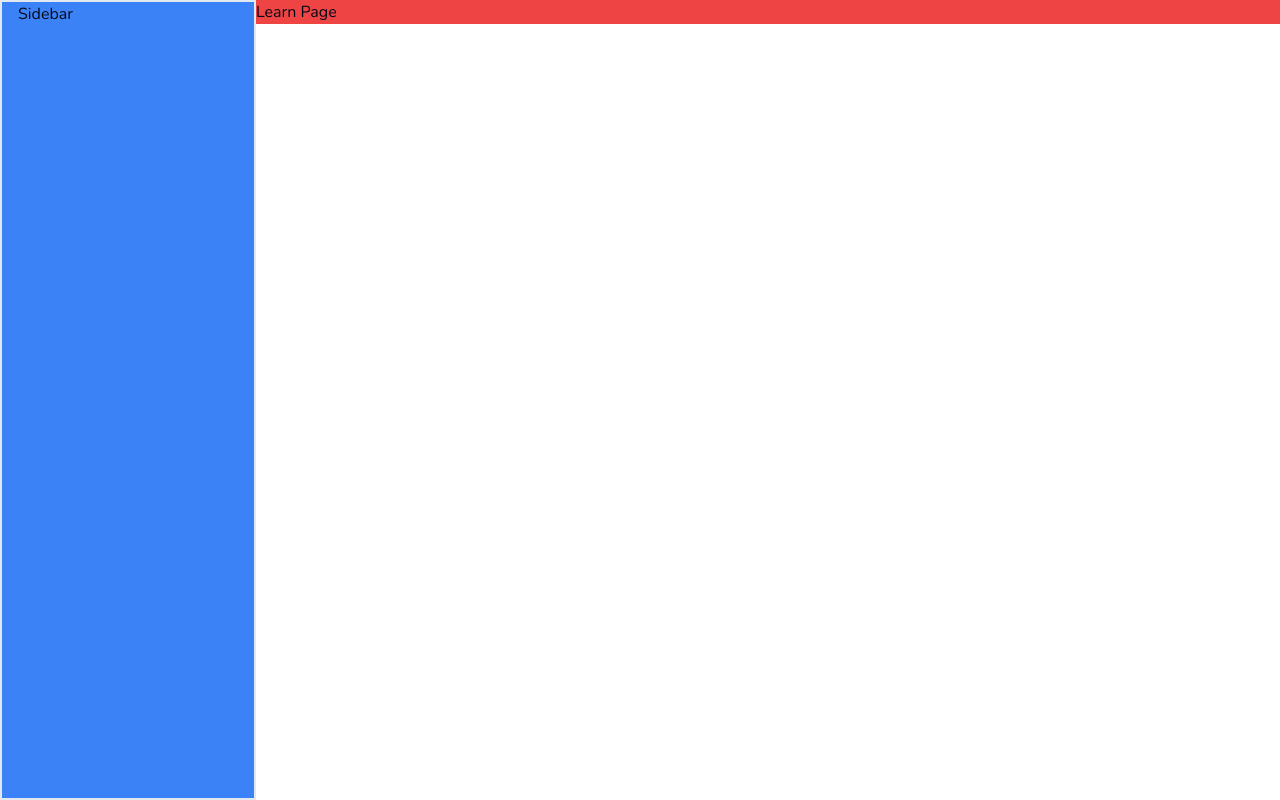
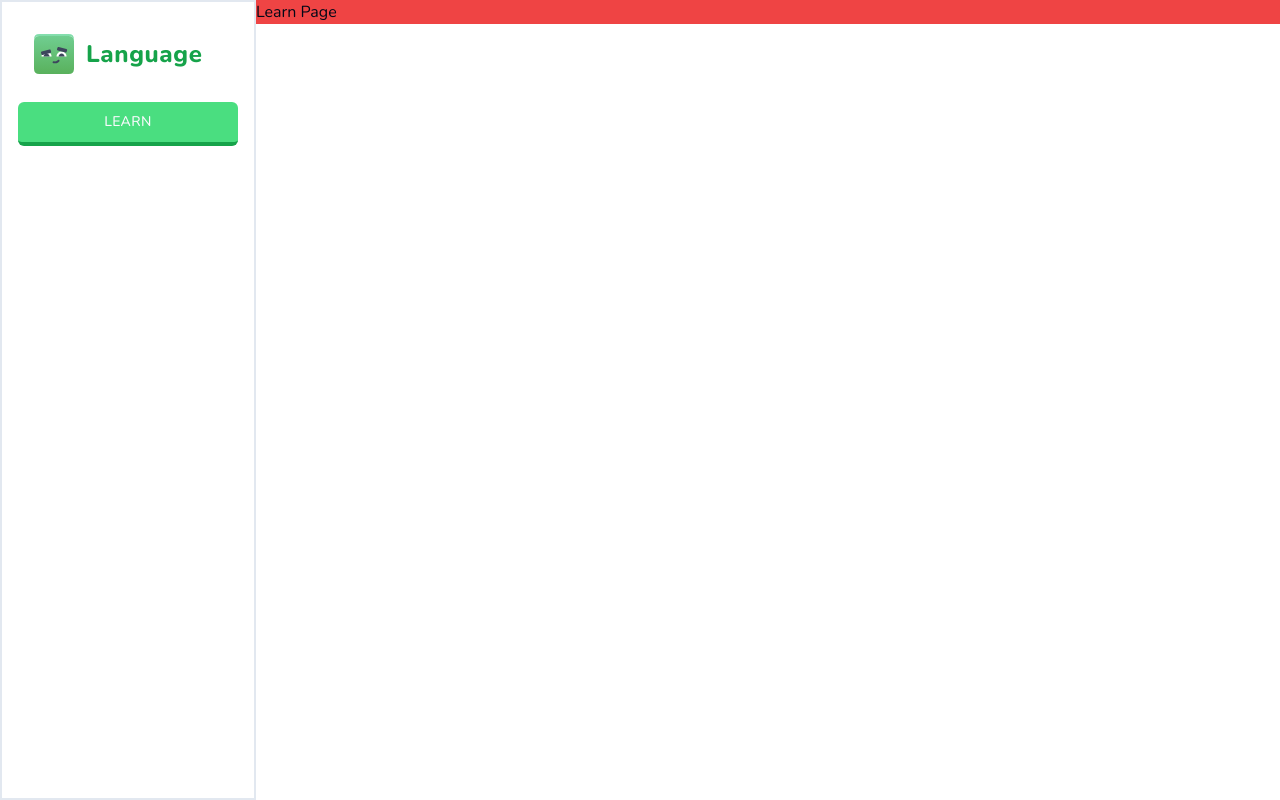
Before and after one commit to Shitanshu731/LanguageApp, a Next.js app: page /learn in a window 1280 px wide. Built offline with nearby package versions, Linux system fonts and the light colour scheme.

Commit message:
Create Siebar Container file

```diff
--- a/components/mobile-sidebar.tsx
+++ b/components/mobile-sidebar.tsx
@@ -11,7 +11,6 @@ export const MobileSidebar = () => {
         <Sheet>
             <SheetTrigger>
                 <Menu className="text-white" />
-
             </SheetTrigger>
             <SheetContent className="p-0 z-[100]" side="left">
                 <Sidebar />
--- /dev/null
+++ b/components/sidebar-item.tsx
@@ -0,0 +1,19 @@
+"use client"
+import React from 'react'
+import { Button } from './ui/button';
+
+type props ={
+    label : string;
+    iconSrc : string;
+    href : string;
+}
+
+const SidebarItem = ({label,iconSrc,href} : props) => {
+  return (
+    <Button variant="secondary">
+        {label}
+    </Button>
+  )
+}
+
+export default SidebarItem
--- a/components/sidebar.tsx
+++ b/components/sidebar.tsx
@@ -1,5 +1,8 @@
 import { cn } from '@/lib/utils'
+import Image from 'next/image';
+import Link from 'next/link';
 import React from 'react'
+import SidebarItem from './sidebar-item';
 
 type props = {
     className? : string;
@@ -7,8 +10,19 @@ type props = {
 
 const Sidebar = ({ className }: props) => {
   return (
-    <div className={cn("flex sidebar bg-blue-500 h-full md:w-[256px] md:fixed left-0 top-0 px-4 border-2 flex-col",className)}>
-        Sidebar
+    <div className={cn("flex sidebar h-full md:w-[256px] md:fixed left-0 top-0 px-4 border-2 flex-col",className)}>
+      <Link href="/learn">
+        <div className='pt-8 pl-4 pb-7 items-center gap-x-3 flex'>
+        <Image src="/mascot.svg" alt="Mascot" height ={40} width={40}/>
+        <h1 className='text-2xl font-extrabold text-green-600 tracking-wide'>
+          Language
+        </h1>
+      </div>
+      </Link>
+      <div className='flex flex-col gap-y-2 flex-1'>
+        <SidebarItem label="learn" href ="" iconSrc=""/>
+
+      </div>
     </div>
   )
 }
```
